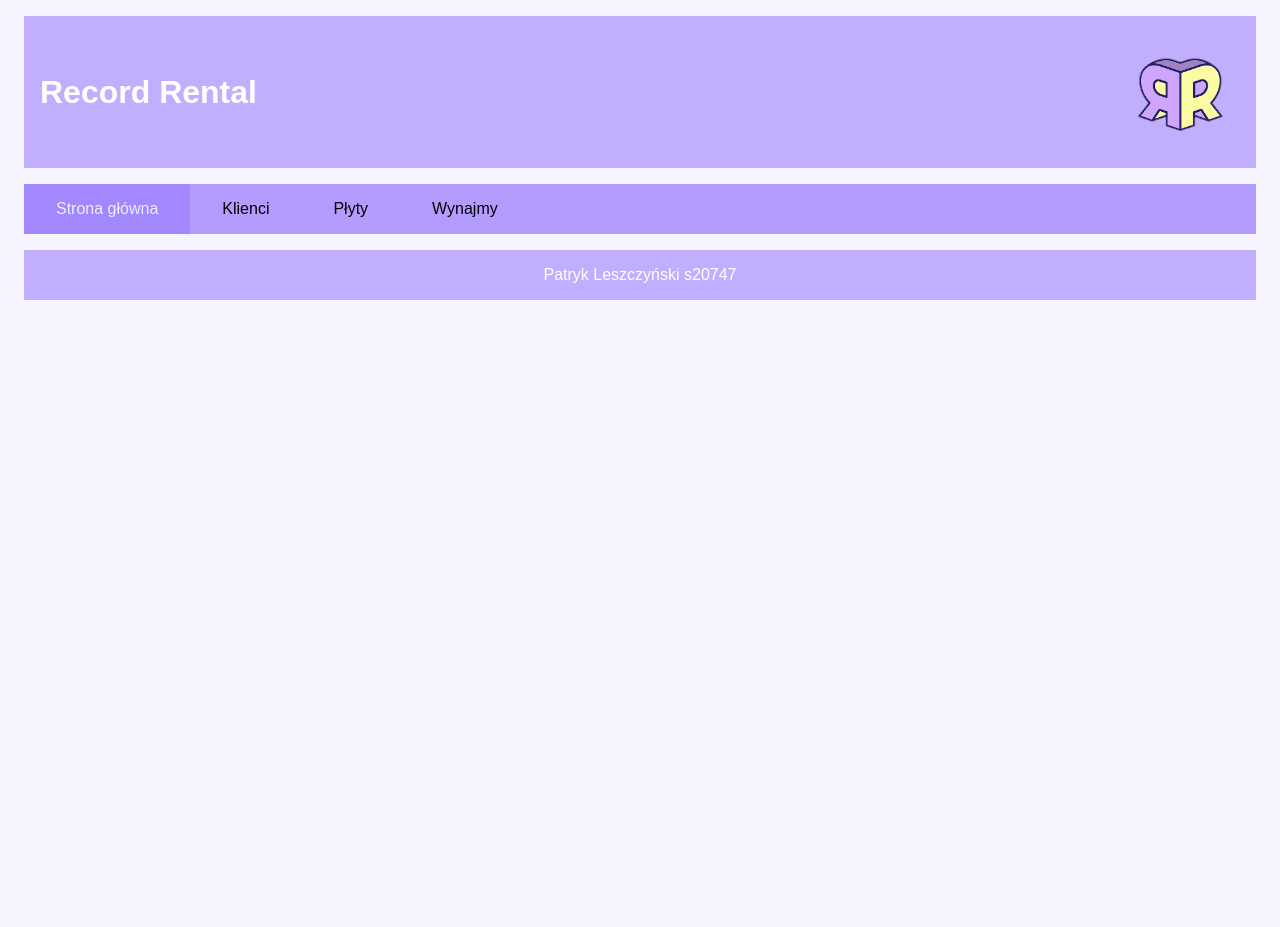
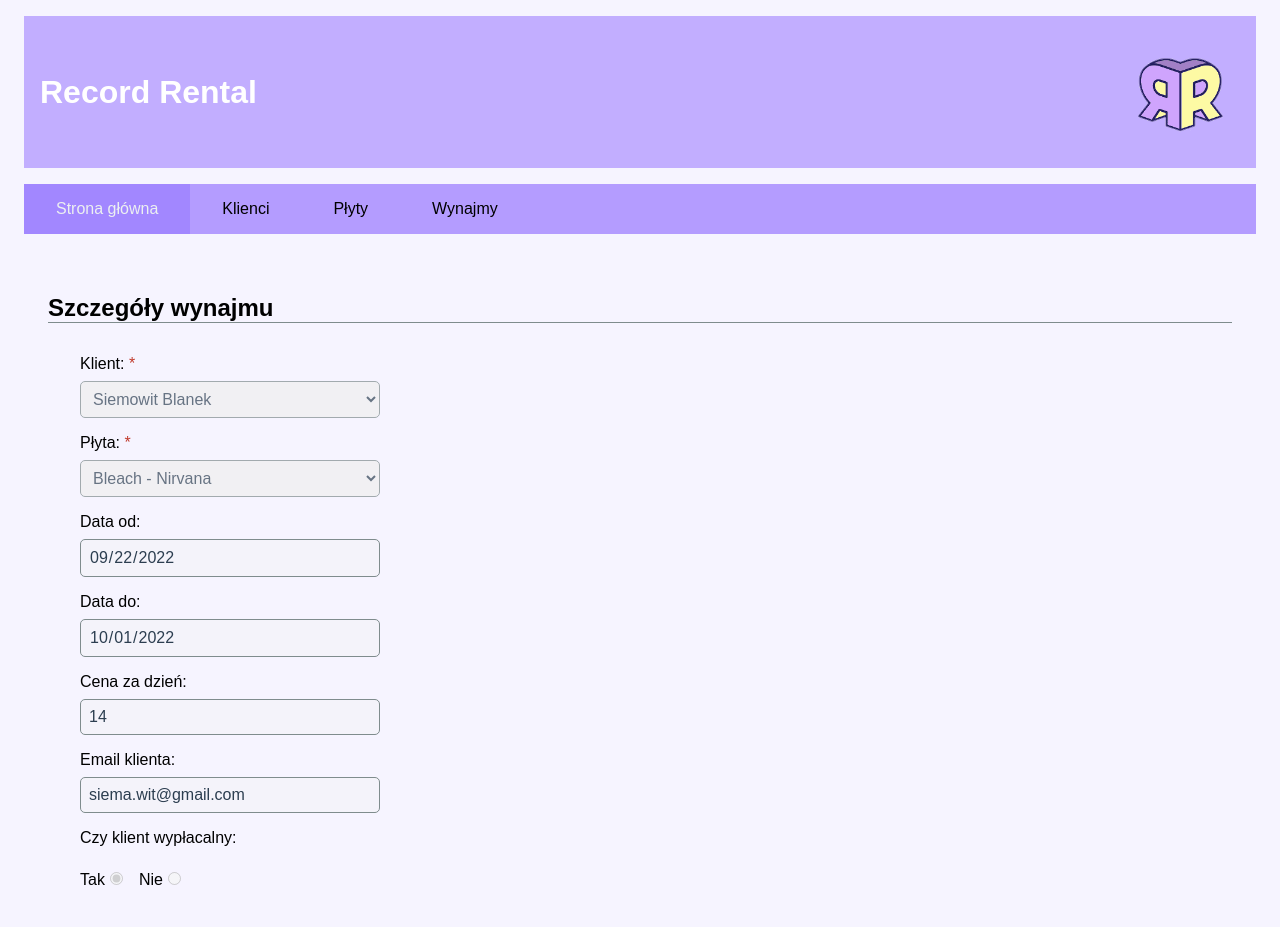
Before and after one commit to ssnickers700/tin-record-rental-spa, a React (Create React App) app in the folder record-rental/: page /rentals/details/1 in a window 1280 px wide. Shown: the top 927 px of the page. Before the commit the page ends 800 px from the top, so only its background shows below. Built offline with nearby package versions, Linux system fonts and the light colour scheme.

Commit message:
Add rental details component

```diff
--- a/record-rental/src/App.js
+++ b/record-rental/src/App.js
@@ -14,6 +14,7 @@ import RecordList from "./components/record/RecordList";
 import RecordDetails from "./components/record/RecordDetails";
 import RecordForm from "./components/record/RecordForm";
 import RentalList from "./components/rental/RentalList";
+import RentalDetails from "./components/rental/RentalDetails";
 
 function App() {
     return (
@@ -35,6 +36,7 @@ function App() {
                     <Route path="/records/edit/:recordId" element={<RecordForm />} />
 
                     <Route path="/rentals" element={<RentalList />} />
+                    <Route path="/rentals/details/:rentalId" element={<RentalDetails />} />
                 </Routes>
                 <Footer/>
             </div>
--- a/record-rental/src/components/client/ClientForm.js
+++ b/record-rental/src/components/client/ClientForm.js
@@ -21,9 +21,9 @@ class ClientForm extends React.Component{
 
                     <label>Czy wypłacalny: <span className="symbol-required">*</span></label>
                     <label htmlFor="solvencyTrue">Tak</label>
-                    <input type="radio" id="solvencyTrue" name="solvency" value="true" />
+                    <input type="radio" id="solvencyTrue" name="solvency" value="true" required/>
                     <label htmlFor="solvencyFalse">Nie</label>
-                    <input type="radio" id="solvencyFalse" name="solvency" value="false"/>
+                    <input type="radio" id="solvencyFalse" name="solvency" value="false" required/>
 
                     <div className="form-buttons">
                         <p id="errorsSummary" className="errors-text"></p>
--- /dev/null
+++ b/record-rental/src/components/rental/RentalDetails.js
@@ -0,0 +1,74 @@
+import React from "react";
+import {Link, useParams} from "react-router-dom";
+import {getFormattedDate} from "../../helpers/dateHelper";
+import {getRecordsApiCall} from "../../apiCalls/recordApiCalls";
+import {getClientsApiCall} from "../../apiCalls/clientApiCalls";
+import {getRentalByIdApiCall} from "../../apiCalls/rentalApiCalls";
+
+function RentalDetails() {
+    let {rentalId} = useParams();
+    rentalId = parseInt(rentalId);
+    const rental = getRentalByIdApiCall(rentalId);
+    const allClients = getClientsApiCall();
+    const allRecords = getRecordsApiCall();
+
+    return (
+        <main>
+            <h2>Szczegóły wynajmu</h2>
+            <form className="form">
+                <label htmlFor="client">Klient: <span className="symbol-required">*</span></label>
+                <select name="client" id="client" required disabled>
+                    <option value>Wybierz klienta</option>
+                    {allClients.map(client =>
+                        (<option key={client._id} value={client._id}
+                                 label={client.firstName + " " + client.lastName}
+                                 selected={client._id === rental.client._id ? "selected" : ""}>
+                        </option>)
+                    )}
+                </select>
+                <span id="errorClient" className="errors-text"></span>
+
+                <label htmlFor="record">Płyta: <span className="symbol-required">*</span></label>
+                <select name="record" id="record" required disabled>
+                    <option value>Wybierz płytę</option>
+                    {allRecords.map(record =>
+                        (<option key={record._id} value={record._id}
+                                 label={record.recordName + " - " + record.artistName}
+                                 selected={record._id === rental.record._id ? "selected" : ""}>
+                        </option>)
+                    )}
+                </select>
+                <span id="errorRecord" className="errors-text"></span>
+
+                <label htmlFor="startDate">Data od:</label>
+                <input type="date" name="startDate" id="startDate"
+                       value={rental.startDate ? getFormattedDate(rental.startDate) : ""}
+                       className="error-input" required disabled/>
+
+                <label htmlFor="endDate">Data do:</label>
+                <input type="date" name="endDate" id="endDate"
+                       value={rental.endDate ? getFormattedDate(rental.endDate) : ""}
+                       className="error-input" disabled/>
+
+                <label htmlFor="price">Cena za dzień:</label>
+                <input type="number" name="price" min="0.00" id="price" value={rental.record.price} className="error-input" disabled
+                       required/>
+
+                <label htmlFor="email">Email klienta:</label>
+                <input type="email" name="email" id="email" value={rental.client.email} disabled required/>
+
+                <label>Czy klient wypłacalny:</label>
+                <label htmlFor="solvencyTrue">Tak</label>
+                <input type="radio" id="solvencyTrue" name="solvency" value="true"
+                       disabled checked={rental.client.solvency === true ? "checked" : ""}/>
+                <label htmlFor="solvencyFalse">Nie</label>
+                <input type="radio" id="solvencyFalse" name="solvency" value="false"
+                       disabled checked={rental.client.solvency === true ? "" : "checked"}/>
+            </form>
+            <Link to={`/rentals/edit/${rental._id}`} className="button-edit">Edytuj</Link>
+            <Link to="/rentals" className="button-back">Powrót</Link>
+        </main>
+    );
+}
+
+export default RentalDetails
```
